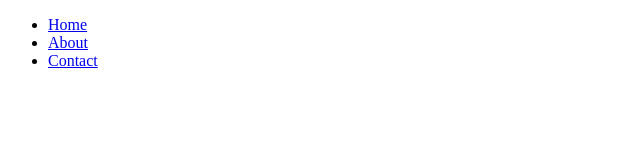
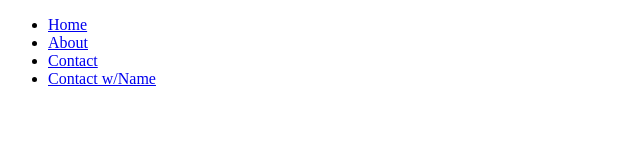
Before and after one commit to chrisonbass/gulp-react, a React app in the folder volumes/front-end/: page / in a window 1280 px wide. Shown: the top 160 px of the page, without its empty margins (0-640 px from the left). Built offline with nearby package versions, Linux system fonts and the light colour scheme; the HTML template or start-up script is replaced by a standard one.

Commit message:
Improved Connect and Routing components

```diff
--- a/volumes/front-end/src/comps/Routing/Router.js
+++ b/volumes/front-end/src/comps/Routing/Router.js
@@ -7,25 +7,20 @@ class Router extends React.Component {
   constructor(props){
     super(props);
     this.routes = [];
-    this.state = {
-      router: {
-        path: window.location.pathname,
-        search: window.location.search
-      },
-      match: {}
-    };
+    this.popStateListener = this.popStateListener.bind(this);
+  }
+
+  popStateListener(){
+    this.props.routerChange(document.location.pathname, false);
   }
 
   componentDidMount(){
     this.checkMatches();
+    window.addEventListener("popstate", this.popStateListener);
   }
 
   componentWillUnmount(){
-    this.unregister.forEach( (callback) => {
-      if ( typeof callback === "function" ){
-        callback();
-      }
-    } );
+    window.removeEventListener("popstate", this.popStateListener);
   }
 
   componentDidUpdate(){
@@ -59,7 +54,7 @@ class Router extends React.Component {
     (routePath || []).forEach( (pathPart, index) => {
       if ( index < currentPath.length ){
         if ( pathPart.match(/^:/) ){
-          match.params[ pathPart.replace(/^;/,'') ] = currentPath[index];
+          match.params[ pathPart.replace(/^:/,'') ] = currentPath[index];
           return;
         }
         else if ( pathPart === currentPath[index] ){
@@ -68,6 +63,9 @@ class Router extends React.Component {
       }
       match.isMatch = false;
     } );
+    if ( match.exact === true && match.isMatch ){
+      match.isMatch = currentPath.length === routePath.length;
+    }
     return match;
   }
 
@@ -89,9 +87,9 @@ class Router extends React.Component {
         match
       };
     } );
-    if ( JSON.stringify(this.state.match) !== JSON.stringify(matchFound) ){
-      this.setState({
-        match: matchFound
+    if ( JSON.stringify(this.props.router.match) !== JSON.stringify(matchFound) ){
+      this.props.routerUpdate({
+        match: Object.assign({}, matchFound)
       });
     }
   }
@@ -114,25 +112,12 @@ class Router extends React.Component {
   }
 
   getContext(){
-    let match = false;
-    this.routes.forEach( (entry) => {
-      if ( match !== false ){
-        return;
-      }
-      if ( entry.match.isMatch === true ){
-        match = entry.match;
-      }
-    } );
-    if ( match === false ){
-      match = {};
-    }
     return {
       router: {
         registerRoute: this.registerRoute.bind(this),
         canRender: this.canRender.bind(this),
         pushState: this.pushState.bind(this),
         ...this.props.router,
-        match
       }
     };
   }
@@ -147,8 +132,9 @@ class Router extends React.Component {
 }
 
 Router.propTypes = {
-  router: PropTypes.object,
-  routerChange: PropTypes.func,
+  router: PropTypes.object.isRequired,
+  routerChange: PropTypes.func.isRequired,
+  routerUpdate: PropTypes.func.isRequired,
   children: PropTypes.oneOfType([
     PropTypes.node,
     PropTypes.elementType
@@ -157,5 +143,5 @@ Router.propTypes = {
 
 export default Connect({
   stateKeys: ["router"],
-  actions: ["routerChange"]
+  actions: ["routerChange", "routerUpdate"]
 })(Router);
--- a/volumes/front-end/src/comps/Routing/index.js
+++ b/volumes/front-end/src/comps/Routing/index.js
@@ -2,8 +2,10 @@ import Route from './Route';
 import Router from './Router';
 import withRouter from './withRouter';
 import Context from './Context';
+import Link from './Link';
 
 const Routing = {
+  Link,
   Router,
   Route,
   withRouter,
--- a/volumes/front-end/src/index.js
+++ b/volumes/front-end/src/index.js
@@ -5,7 +5,7 @@ import Route from './comps/Routing/Route';
 import Link from './comps/Routing/Link';
 import App from './comps/App';
 
-let BaseApp = (
+let Main = (
   <Router>
     <div className="container">
       <ul>
@@ -24,27 +24,21 @@ let BaseApp = (
             Contact
           </Link>
         </li>
+        <li>
+          <Link to="/contact/jim">
+            Contact w/Name
+          </Link>
+        </li>
       </ul>
     </div>
-    <Route path="/about" />
+    <Route path="/about" exact />
     <Route path="/home" component={App} />
-    <Route path="/contact" />
+    <Route path="/contact/:name" />
+    <Route path="/contact" exact />
   </Router>
 );
 
-window.onpopstate = function(event) {
-  console.log("location: " + document.location + ", state: " + JSON.stringify(event.state));
-};
-
-window.testPush = () => {
-  history.pushState({page: "home"}, "Home Page", "/home");
-};
-
-window.testPush2 = () => {
-  history.pushState({page: "about"}, "About Page", "/about");
-};
-
 ReactDOM.render(
-  BaseApp,
+  Main,
   document.getElementById("app")
 );
--- a/volumes/front-end/src/service/Actions.js
+++ b/volumes/front-end/src/service/Actions.js
@@ -12,7 +12,13 @@ export const toggleName = () => ({
   type: "toggle-name"
 });
 
-export const routerChange = (to) => ({
+export const routerChange = (to = document.location.pathname, pushState = true) => ({
   type: "@@router/change",
-  to
+  to,
+  pushState
 });
+
+export const routerUpdate = (payload) => ({
+  type: "@@router/update",
+  payload
+});
--- a/volumes/front-end/src/service/AppStore.js
+++ b/volumes/front-end/src/service/AppStore.js
@@ -3,7 +3,11 @@ import * as Reducers from './Reducers';
 import * as Middleware from './Middleware';
 
 let AppStore = new Store({
-  router: {},
+  router: {
+    path: window.location.pathname,
+    search: window.location.search,
+    match: {}
+  },
   name: "Ted",
   field: ""
 });
@@ -16,4 +20,5 @@ for ( let name in Middleware ){
   AppStore.registerMiddleware(Middleware[name]);
 }
 
+window.store = AppStore;
 export default AppStore;
--- a/volumes/front-end/src/service/Connect.js
+++ b/volumes/front-end/src/service/Connect.js
@@ -18,10 +18,6 @@ export default ({
         this.state = {
           wrappedProps: this.processStore(store.getState(), false)
         };
-        this.deleteCallback;
-      }
-
-      componentDidMount(){
         this.deleteCallback = store.register(this.processStore.bind(this));
       }
 
--- a/volumes/front-end/src/service/Middleware.js
+++ b/volumes/front-end/src/service/Middleware.js
@@ -1,5 +1,5 @@
 export const routerMiddlere = (store, action, next) => {
-  if ( action.type === "@@router/change" ){
+  if ( action.type === "@@router/change" && action.pushState === true ){
     window.history.pushState(action.state || {
       to: action.to || "/"
     }, action.title || "", action.to || "/");
--- a/volumes/front-end/src/service/Reducers.js
+++ b/volumes/front-end/src/service/Reducers.js
@@ -14,12 +14,17 @@ export const field = (action, state = "N/A") => {
 
 export const router = (action, state = "N/A") => {
   if ( action.type === "@@router/change" ){
-    let newState = {
+    return {
       ...state,
       path: window.location.pathname,
       search: window.location.search
     };
-    return newState;
+  }
+  else if ( action.type === "@@router/update" ){
+    return {
+      ...state,
+      ...(action.payload || {})
+    };
   }
   return state;
 };
```
